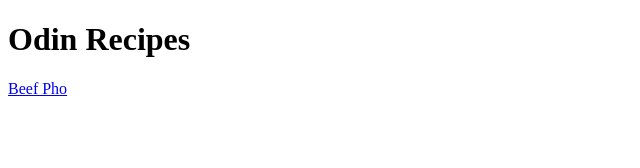
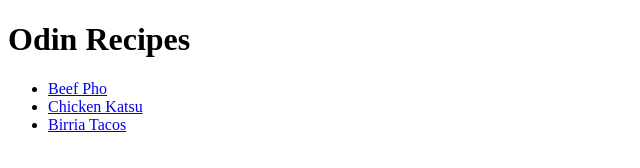
Before and after one commit to SunRani/odin_recipes, a plain HTML site: page index.html in a window 1280 px wide. Shown: the whole page, without its empty margins (0-640 px from the left). Drawn offline with Linux system fonts and the light colour scheme.

Commit message:
Updated main page with links to recipes

```diff
--- a/index.html
+++ b/index.html
@@ -7,7 +7,13 @@
 </head>
 <body>
     <h1>Odin Recipes</h1>
+    <ul>
+        <li><a href="./recipes/pho.html">Beef Pho</a></li>
+        <li><a href="./recipes/chicken-katsu.html">Chicken Katsu</a></li>
+        <li><a href="./recipes/birria-tacos.html">Birria Tacos</a></li>
+    </ul>
 
-    <a href="./recipes/pho.html">Beef Pho</a>
+
+
 </body>
 </html>
```
